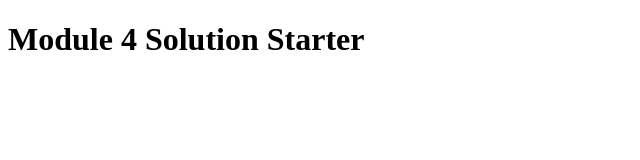
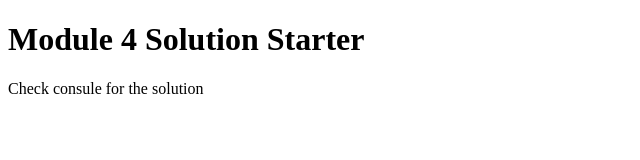
Before and after one commit to Ohj05h/module4-solution, a plain HTML site: page index.html in a window 1280 px wide. Shown: the whole page, without its empty margins (0-640 px from the left). Drawn offline with Linux system fonts and the light colour scheme.

Commit message:
Update index.html

```diff
--- a/index.html
+++ b/index.html
@@ -9,5 +9,6 @@
 </head>
 <body>
   <h1>Module 4 Solution Starter</h1>
+  Check consule for the solution
 </body>
 </html>
```
